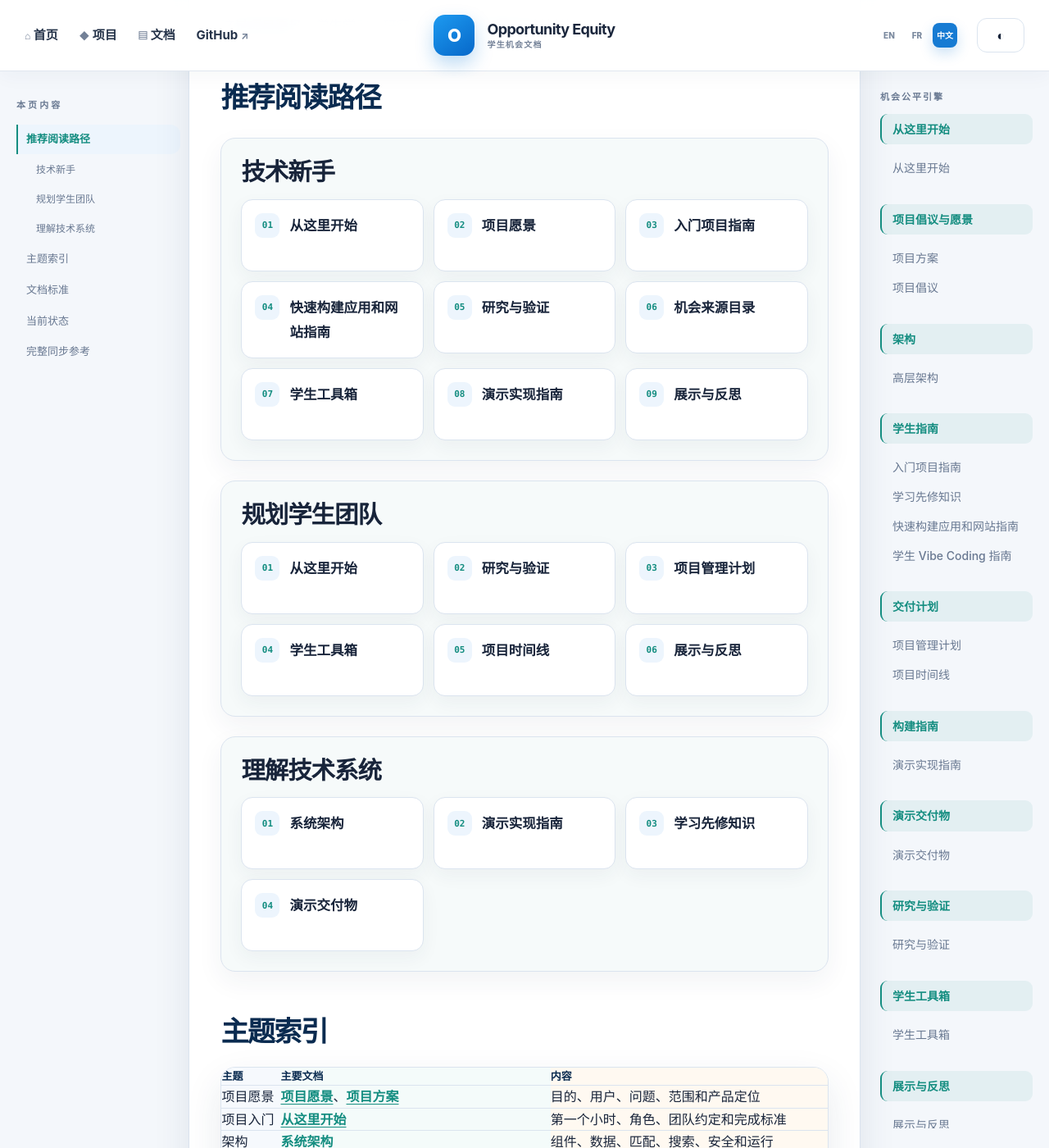
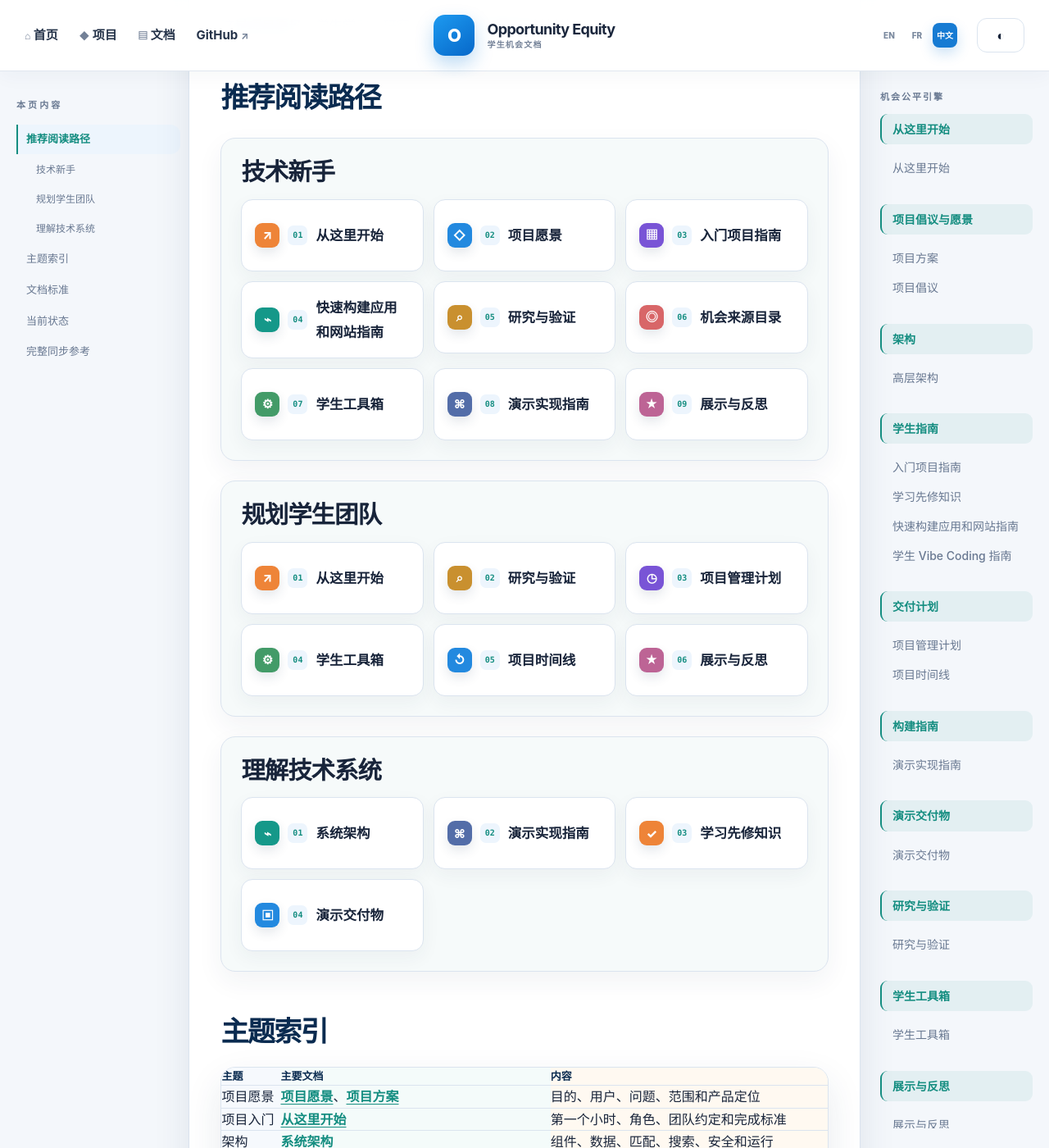
Before and after one commit to andyxuan2010/OpportunityEquityEngine, a Jekyll site: the page built from docs/INDEX.CN.md, in a window 1280 px wide and 1400 px high, scrolled down 274 px. Shown: the whole window at 82% size. Built offline with Jekyll 4.4.1, drawn with Linux system fonts in a browser that asks for light colours.

Commit message:
Polish index cards with colored icons

```diff
--- a/assets/css/style.scss
+++ b/assets/css/style.scss
@@ -366,9 +366,19 @@ button { font: inherit; }
 .document-content .index-path-group h3 { margin: 0 0 16px; color: var(--ink); font-size: clamp(22px, 2.3vw, 30px); }
 .document-content .index-path-cards { display: grid; grid-template-columns: repeat(3, minmax(0, 1fr)); gap: 12px; margin: 0; padding: 0; list-style: none; }
 .document-content .index-path-cards li { min-width: 0; margin: 0; }
-.document-content .index-path-cards a { min-height: 88px; display: flex; align-items: flex-start; gap: 12px; padding: 16px; border: 1px solid var(--line); border-radius: 14px; color: var(--ink); background: var(--surface); box-shadow: 0 8px 22px rgba(31, 57, 88, .05); text-decoration: none; transition: transform .18s ease, border-color .18s ease, box-shadow .18s ease; }
+.document-content .index-path-cards a { min-height: 88px; display: flex; align-items: center; gap: 10px; padding: 16px; border: 1px solid var(--line); border-radius: 14px; color: var(--ink); background: var(--surface); box-shadow: 0 8px 22px rgba(31, 57, 88, .05); text-decoration: none; transition: transform .18s ease, border-color .18s ease, box-shadow .18s ease; }
 .document-content .index-path-cards a:hover, .document-content .index-path-cards a:focus-visible { border-color: var(--teal); box-shadow: 0 10px 24px rgba(20, 141, 128, .12); transform: translateY(-1px); }
-.document-content .index-path-number { flex: 0 0 30px; display: inline-grid; place-items: center; min-height: 30px; border-radius: 9px; color: var(--teal); background: var(--soft-blue); font-family: ui-monospace, SFMono-Regular, Menlo, Monaco, Consolas, monospace; font-size: 11px; font-weight: 850; line-height: 1; }
+.document-content .index-path-icon { flex: 0 0 30px; width: 30px; height: 30px; display: inline-grid; place-items: center; border-radius: 9px; color: #fff; font-size: 15px; font-weight: 850; line-height: 1; box-shadow: 0 6px 14px rgba(31, 57, 88, .12); }
+.document-content .index-path-number { flex: 0 0 24px; display: inline-grid; place-items: center; min-height: 24px; border-radius: 7px; color: var(--teal); background: var(--soft-blue); font-family: ui-monospace, SFMono-Regular, Menlo, Monaco, Consolas, monospace; font-size: 10px; font-weight: 850; line-height: 1; }
+.document-content .index-path-icon-orange { background: #ee8438; }
+.document-content .index-path-icon-blue { background: #2389df; }
+.document-content .index-path-icon-purple { background: #7954d6; }
+.document-content .index-path-icon-teal { background: #159889; }
+.document-content .index-path-icon-gold { background: #c9902f; }
+.document-content .index-path-icon-red { background: #d86668; }
+.document-content .index-path-icon-green { background: #439b68; }
+.document-content .index-path-icon-slate { background: #536da8; }
+.document-content .index-path-icon-pink { background: #bd6495; }
 .document-content .document-action { color: var(--muted); text-decoration: none; }
 .document-content blockquote { margin-block: 30px; padding: 20px 24px; border-left: 3px solid var(--teal); border-radius: 0 12px 12px 0; background: color-mix(in srgb, var(--teal) 7%, var(--surface)); }
 .document-content pre { margin-block: 26px; padding: 22px; border: 1px solid var(--line); border-radius: 16px; line-height: 1.65; }
--- a/docs/INDEX.CN.md
+++ b/docs/INDEX.CN.md
@@ -17,37 +17,37 @@ translation_fr: /docs/INDEX.FR.md
   <section class="index-path-group">
     <h3>技术新手</h3>
     <ol class="index-path-cards">
-      <li><a href="00-start-here/START_HERE.html"><span class="index-path-number">01</span><span>从这里开始</span></a></li>
-      <li><a href="01-initiative/initiative.html"><span class="index-path-number">02</span><span>项目愿景</span></a></li>
-      <li><a href="03-student-guides/BEGINNER_PROJECT_GUIDE.html"><span class="index-path-number">03</span><span>入门项目指南</span></a></li>
-      <li><a href="03-student-guides/QUICK_APP_AND_WEBSITE_BUILD_GUIDE.html"><span class="index-path-number">04</span><span>快速构建应用和网站指南</span></a></li>
-      <li><a href="07-research-and-validation/RESEARCH_AND_VALIDATION.html"><span class="index-path-number">05</span><span>研究与验证</span></a></li>
-      <li><a href="10-opportunity-sources/Opportunity_Equity_Engine_600_Sources.html"><span class="index-path-number">06</span><span>机会来源目录</span></a></li>
-      <li><a href="08-student-toolkit/STUDENT_TOOLKIT.html"><span class="index-path-number">07</span><span>学生工具箱</span></a></li>
-      <li><a href="05-build/DEMO_IMPLEMENTATION_GUIDE.html"><span class="index-path-number">08</span><span>演示实现指南</span></a></li>
-      <li><a href="09-showcase-and-reflection/SHOWCASE_AND_REFLECTION.html"><span class="index-path-number">09</span><span>展示与反思</span></a></li>
+      <li><a href="00-start-here/START_HERE.html"><span class="index-path-icon index-path-icon-orange" aria-hidden="true">↗</span><span class="index-path-number">01</span><span>从这里开始</span></a></li>
+      <li><a href="01-initiative/initiative.html"><span class="index-path-icon index-path-icon-blue" aria-hidden="true">◇</span><span class="index-path-number">02</span><span>项目愿景</span></a></li>
+      <li><a href="03-student-guides/BEGINNER_PROJECT_GUIDE.html"><span class="index-path-icon index-path-icon-purple" aria-hidden="true">▦</span><span class="index-path-number">03</span><span>入门项目指南</span></a></li>
+      <li><a href="03-student-guides/QUICK_APP_AND_WEBSITE_BUILD_GUIDE.html"><span class="index-path-icon index-path-icon-teal" aria-hidden="true">⌁</span><span class="index-path-number">04</span><span>快速构建应用和网站指南</span></a></li>
+      <li><a href="07-research-and-validation/RESEARCH_AND_VALIDATION.html"><span class="index-path-icon index-path-icon-gold" aria-hidden="true">⌕</span><span class="index-path-number">05</span><span>研究与验证</span></a></li>
+      <li><a href="10-opportunity-sources/Opportunity_Equity_Engine_600_Sources.html"><span class="index-path-icon index-path-icon-red" aria-hidden="true">◎</span><span class="index-path-number">06</span><span>机会来源目录</span></a></li>
+      <li><a href="08-student-toolkit/STUDENT_TOOLKIT.html"><span class="index-path-icon index-path-icon-green" aria-hidden="true">⚙</span><span class="index-path-number">07</span><span>学生工具箱</span></a></li>
+      <li><a href="05-build/DEMO_IMPLEMENTATION_GUIDE.html"><span class="index-path-icon index-path-icon-slate" aria-hidden="true">⌘</span><span class="index-path-number">08</span><span>演示实现指南</span></a></li>
+      <li><a href="09-showcase-and-reflection/SHOWCASE_AND_REFLECTION.html"><span class="index-path-icon index-path-icon-pink" aria-hidden="true">★</span><span class="index-path-number">09</span><span>展示与反思</span></a></li>
     </ol>
   </section>
 
   <section class="index-path-group">
     <h3>规划学生团队</h3>
     <ol class="index-path-cards">
-      <li><a href="00-start-here/START_HERE.html"><span class="index-path-number">01</span><span>从这里开始</span></a></li>
-      <li><a href="07-research-and-validation/RESEARCH_AND_VALIDATION.html"><span class="index-path-number">02</span><span>研究与验证</span></a></li>
-      <li><a href="04-delivery/PROJECT_MANAGEMENT_PLAN.html"><span class="index-path-number">03</span><span>项目管理计划</span></a></li>
-      <li><a href="08-student-toolkit/STUDENT_TOOLKIT.html"><span class="index-path-number">04</span><span>学生工具箱</span></a></li>
-      <li><a href="04-delivery/PROJECT_TIMELINE.html"><span class="index-path-number">05</span><span>项目时间线</span></a></li>
-      <li><a href="09-showcase-and-reflection/SHOWCASE_AND_REFLECTION.html"><span class="index-path-number">06</span><span>展示与反思</span></a></li>
+      <li><a href="00-start-here/START_HERE.html"><span class="index-path-icon index-path-icon-orange" aria-hidden="true">↗</span><span class="index-path-number">01</span><span>从这里开始</span></a></li>
+      <li><a href="07-research-and-validation/RESEARCH_AND_VALIDATION.html"><span class="index-path-icon index-path-icon-gold" aria-hidden="true">⌕</span><span class="index-path-number">02</span><span>研究与验证</span></a></li>
+      <li><a href="04-delivery/PROJECT_MANAGEMENT_PLAN.html"><span class="index-path-icon index-path-icon-purple" aria-hidden="true">◷</span><span class="index-path-number">03</span><span>项目管理计划</span></a></li>
+      <li><a href="08-student-toolkit/STUDENT_TOOLKIT.html"><span class="index-path-icon index-path-icon-green" aria-hidden="true">⚙</span><span class="index-path-number">04</span><span>学生工具箱</span></a></li>
+      <li><a href="04-delivery/PROJECT_TIMELINE.html"><span class="index-path-icon index-path-icon-blue" aria-hidden="true">↺</span><span class="index-path-number">05</span><span>项目时间线</span></a></li>
+      <li><a href="09-showcase-and-reflection/SHOWCASE_AND_REFLECTION.html"><span class="index-path-icon index-path-icon-pink" aria-hidden="true">★</span><span class="index-path-number">06</span><span>展示与反思</span></a></li>
     </ol>
   </section>
 
   <section class="index-path-group">
     <h3>理解技术系统</h3>
     <ol class="index-path-cards">
-      <li><a href="02-architecture/architecture.html"><span class="index-path-number">01</span><span>系统架构</span></a></li>
-      <li><a href="05-build/DEMO_IMPLEMENTATION_GUIDE.html"><span class="index-path-number">02</span><span>演示实现指南</span></a></li>
-      <li><a href="03-student-guides/LEARNING_PREREQUISITES.html"><span class="index-path-number">03</span><span>学习先修知识</span></a></li>
-      <li><a href="06-demo/DEMO_DELIVERABLES.html"><span class="index-path-number">04</span><span>演示交付物</span></a></li>
+      <li><a href="02-architecture/architecture.html"><span class="index-path-icon index-path-icon-teal" aria-hidden="true">⌁</span><span class="index-path-number">01</span><span>系统架构</span></a></li>
+      <li><a href="05-build/DEMO_IMPLEMENTATION_GUIDE.html"><span class="index-path-icon index-path-icon-slate" aria-hidden="true">⌘</span><span class="index-path-number">02</span><span>演示实现指南</span></a></li>
+      <li><a href="03-student-guides/LEARNING_PREREQUISITES.html"><span class="index-path-icon index-path-icon-orange" aria-hidden="true">✓</span><span class="index-path-number">03</span><span>学习先修知识</span></a></li>
+      <li><a href="06-demo/DEMO_DELIVERABLES.html"><span class="index-path-icon index-path-icon-blue" aria-hidden="true">▣</span><span class="index-path-number">04</span><span>演示交付物</span></a></li>
     </ol>
   </section>
 </div>
--- a/docs/INDEX.md
+++ b/docs/INDEX.md
@@ -17,37 +17,37 @@ This index is the starting point for the project's initiative, product design, s
   <section class="index-path-group">
     <h3>New to the project</h3>
     <ol class="index-path-cards">
-      <li><a href="00-start-here/START_HERE.html"><span class="index-path-number">01</span><span>Start here</span></a></li>
-      <li><a href="01-initiative/initiative.html"><span class="index-path-number">02</span><span>Initiative</span></a></li>
-      <li><a href="03-student-guides/BEGINNER_PROJECT_GUIDE.html"><span class="index-path-number">03</span><span>Beginner project guide</span></a></li>
-      <li><a href="03-student-guides/QUICK_APP_AND_WEBSITE_BUILD_GUIDE.html"><span class="index-path-number">04</span><span>Quick app and website build guide</span></a></li>
-      <li><a href="07-research-and-validation/RESEARCH_AND_VALIDATION.html"><span class="index-path-number">05</span><span>Research and validation</span></a></li>
-      <li><a href="10-opportunity-sources/Opportunity_Equity_Engine_600_Sources.html"><span class="index-path-number">06</span><span>Opportunity source catalog</span></a></li>
-      <li><a href="08-student-toolkit/STUDENT_TOOLKIT.html"><span class="index-path-number">07</span><span>Student toolkit</span></a></li>
-      <li><a href="05-build/DEMO_IMPLEMENTATION_GUIDE.html"><span class="index-path-number">08</span><span>Demo implementation guide</span></a></li>
-      <li><a href="09-showcase-and-reflection/SHOWCASE_AND_REFLECTION.html"><span class="index-path-number">09</span><span>Showcase and reflection</span></a></li>
+      <li><a href="00-start-here/START_HERE.html"><span class="index-path-icon index-path-icon-orange" aria-hidden="true">↗</span><span class="index-path-number">01</span><span>Start here</span></a></li>
+      <li><a href="01-initiative/initiative.html"><span class="index-path-icon index-path-icon-blue" aria-hidden="true">◇</span><span class="index-path-number">02</span><span>Initiative</span></a></li>
+      <li><a href="03-student-guides/BEGINNER_PROJECT_GUIDE.html"><span class="index-path-icon index-path-icon-purple" aria-hidden="true">▦</span><span class="index-path-number">03</span><span>Beginner project guide</span></a></li>
+      <li><a href="03-student-guides/QUICK_APP_AND_WEBSITE_BUILD_GUIDE.html"><span class="index-path-icon index-path-icon-teal" aria-hidden="true">⌁</span><span class="index-path-number">04</span><span>Quick app and website build guide</span></a></li>
+      <li><a href="07-research-and-validation/RESEARCH_AND_VALIDATION.html"><span class="index-path-icon index-path-icon-gold" aria-hidden="true">⌕</span><span class="index-path-number">05</span><span>Research and validation</span></a></li>
+      <li><a href="10-opportunity-sources/Opportunity_Equity_Engine_600_Sources.html"><span class="index-path-icon index-path-icon-red" aria-hidden="true">◎</span><span class="index-path-number">06</span><span>Opportunity source catalog</span></a></li>
+      <li><a href="08-student-toolkit/STUDENT_TOOLKIT.html"><span class="index-path-icon index-path-icon-green" aria-hidden="true">⚙</span><span class="index-path-number">07</span><span>Student toolkit</span></a></li>
+      <li><a href="05-build/DEMO_IMPLEMENTATION_GUIDE.html"><span class="index-path-icon index-path-icon-slate" aria-hidden="true">⌘</span><span class="index-path-number">08</span><span>Demo implementation guide</span></a></li>
+      <li><a href="09-showcase-and-reflection/SHOWCASE_AND_REFLECTION.html"><span class="index-path-icon index-path-icon-pink" aria-hidden="true">★</span><span class="index-path-number">09</span><span>Showcase and reflection</span></a></li>
     </ol>
   </section>
 
   <section class="index-path-group">
     <h3>Planning a student team</h3>
     <ol class="index-path-cards">
-      <li><a href="00-start-here/START_HERE.html"><span class="index-path-number">01</span><span>Start here</span></a></li>
-      <li><a href="07-research-and-validation/RESEARCH_AND_VALIDATION.html"><span class="index-path-number">02</span><span>Research and validation</span></a></li>
-      <li><a href="04-delivery/PROJECT_MANAGEMENT_PLAN.html"><span class="index-path-number">03</span><span>Project management plan</span></a></li>
-      <li><a href="08-student-toolkit/STUDENT_TOOLKIT.html"><span class="index-path-number">04</span><span>Student toolkit</span></a></li>
-      <li><a href="04-delivery/PROJECT_TIMELINE.html"><span class="index-path-number">05</span><span>Project timeline</span></a></li>
-      <li><a href="09-showcase-and-reflection/SHOWCASE_AND_REFLECTION.html"><span class="index-path-number">06</span><span>Showcase and reflection</span></a></li>
+      <li><a href="00-start-here/START_HERE.html"><span class="index-path-icon index-path-icon-orange" aria-hidden="true">↗</span><span class="index-path-number">01</span><span>Start here</span></a></li>
+      <li><a href="07-research-and-validation/RESEARCH_AND_VALIDATION.html"><span class="index-path-icon index-path-icon-gold" aria-hidden="true">⌕</span><span class="index-path-number">02</span><span>Research and validation</span></a></li>
+      <li><a href="04-delivery/PROJECT_MANAGEMENT_PLAN.html"><span class="index-path-icon index-path-icon-purple" aria-hidden="true">◷</span><span class="index-path-number">03</span><span>Project management plan</span></a></li>
+      <li><a href="08-student-toolkit/STUDENT_TOOLKIT.html"><span class="index-path-icon index-path-icon-green" aria-hidden="true">⚙</span><span class="index-path-number">04</span><span>Student toolkit</span></a></li>
+      <li><a href="04-delivery/PROJECT_TIMELINE.html"><span class="index-path-icon index-path-icon-blue" aria-hidden="true">↺</span><span class="index-path-number">05</span><span>Project timeline</span></a></li>
+      <li><a href="09-showcase-and-reflection/SHOWCASE_AND_REFLECTION.html"><span class="index-path-icon index-path-icon-pink" aria-hidden="true">★</span><span class="index-path-number">06</span><span>Showcase and reflection</span></a></li>
     </ol>
   </section>
 
   <section class="index-path-group">
     <h3>Understanding the technical system</h3>
     <ol class="index-path-cards">
-      <li><a href="02-architecture/architecture.html"><span class="index-path-number">01</span><span>Architecture</span></a></li>
-      <li><a href="05-build/DEMO_IMPLEMENTATION_GUIDE.html"><span class="index-path-number">02</span><span>Demo implementation guide</span></a></li>
-      <li><a href="03-student-guides/LEARNING_PREREQUISITES.html"><span class="index-path-number">03</span><span>Learning prerequisites</span></a></li>
-      <li><a href="06-demo/DEMO_DELIVERABLES.html"><span class="index-path-number">04</span><span>Demo deliverables</span></a></li>
+      <li><a href="02-architecture/architecture.html"><span class="index-path-icon index-path-icon-teal" aria-hidden="true">⌁</span><span class="index-path-number">01</span><span>Architecture</span></a></li>
+      <li><a href="05-build/DEMO_IMPLEMENTATION_GUIDE.html"><span class="index-path-icon index-path-icon-slate" aria-hidden="true">⌘</span><span class="index-path-number">02</span><span>Demo implementation guide</span></a></li>
+      <li><a href="03-student-guides/LEARNING_PREREQUISITES.html"><span class="index-path-icon index-path-icon-orange" aria-hidden="true">✓</span><span class="index-path-number">03</span><span>Learning prerequisites</span></a></li>
+      <li><a href="06-demo/DEMO_DELIVERABLES.html"><span class="index-path-icon index-path-icon-blue" aria-hidden="true">▣</span><span class="index-path-number">04</span><span>Demo deliverables</span></a></li>
     </ol>
   </section>
 </div>
```
Also changed, not shown: docs/INDEX.FR.md (+19 -19 lines).
